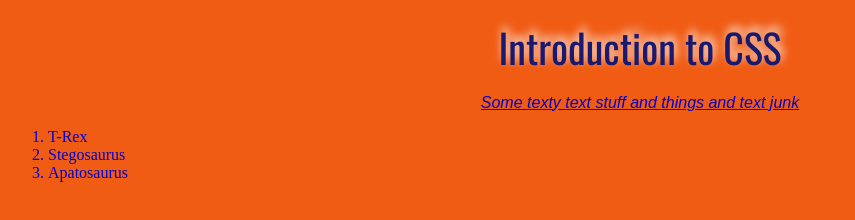
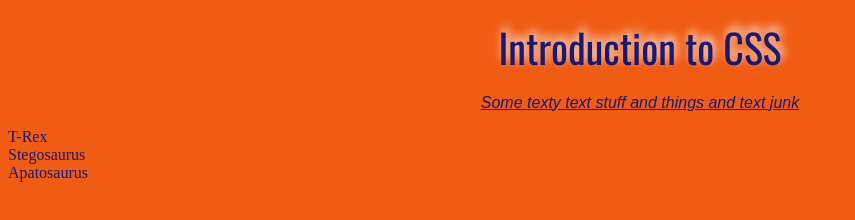
Before and after one commit to MattSkinner30/intro-to-css, a plain HTML site: page index.html in a window 1280 px wide. Shown: the whole page, without its empty margins (0-855 px from the left). Drawn offline with nearby package versions, Linux system fonts and the light colour scheme.

Commit message:
Added CSS to OL

```diff
--- a/css/main.css
+++ b/css/main.css
@@ -10,7 +10,7 @@ html {
 		Green: #00ff00	#0f0
 	*/
 
-	color: mediumblue;
+	color: midnightblue;
 }
 
 h1 {
@@ -29,3 +29,8 @@ p {
 	text-align: center; /* left, center, right, justify*/
 	font-family: ariel,sans-serif;
 }
+
+ol{
+	list-style-type: none; /* decimal, circle, lower-alpha, lower-roman, upper-alpha, upper-roman, square, disk, lower-greek, none*/
+	padding: 0;
+}
```
